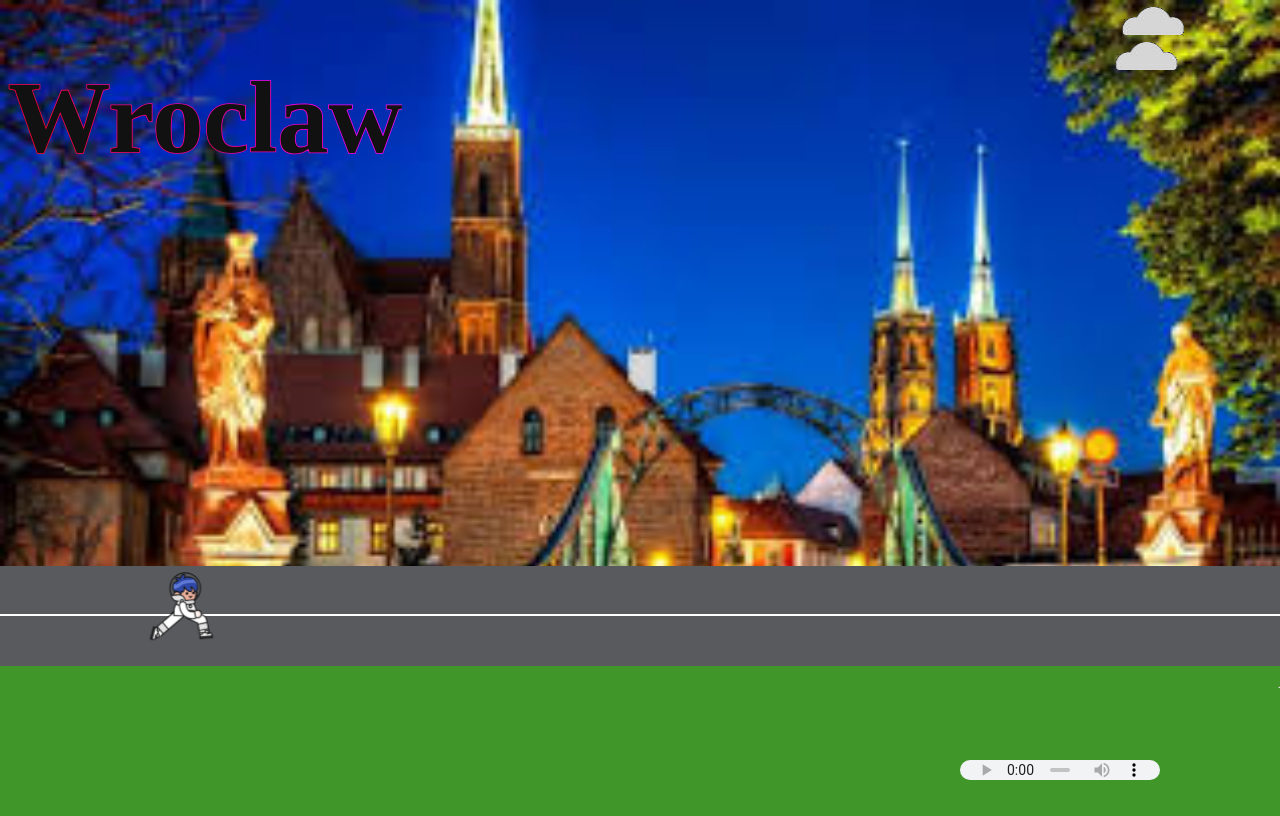
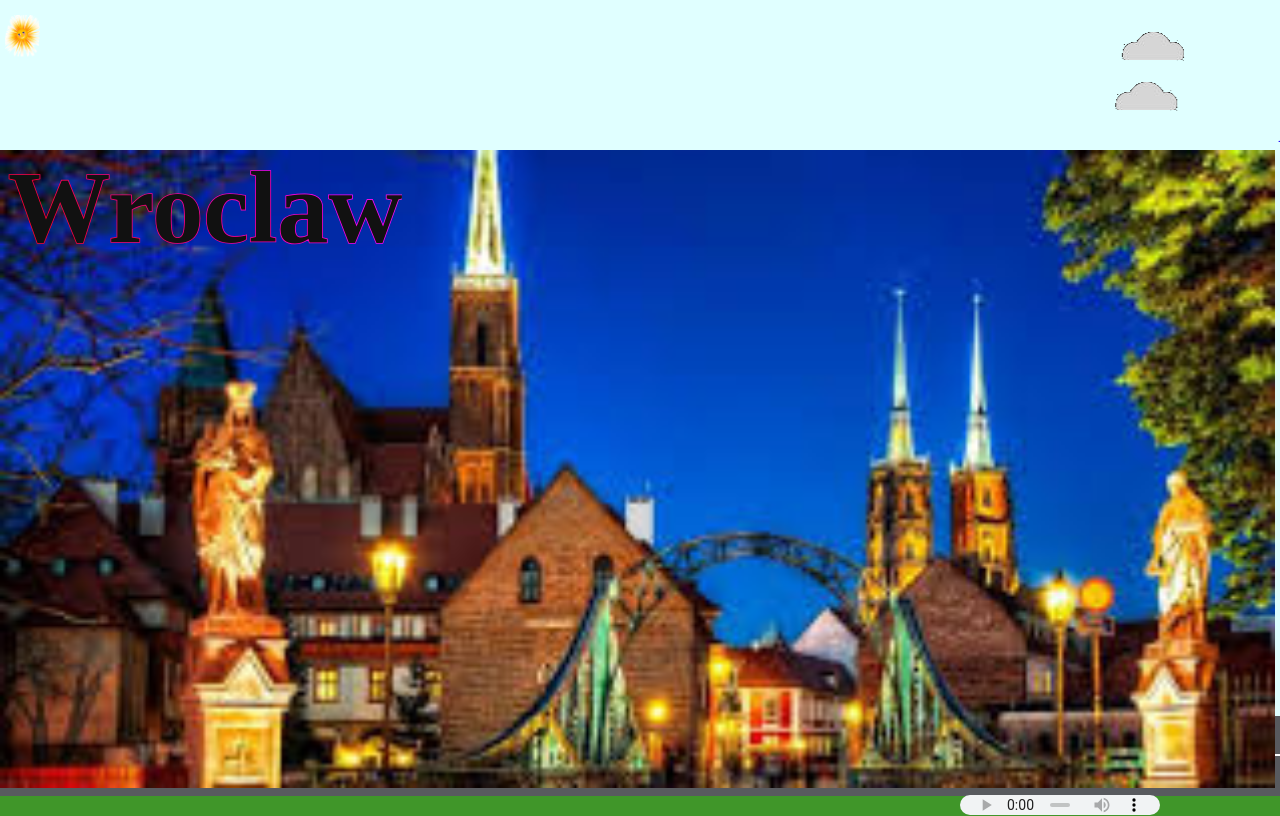
Before and after one commit to UriyUser/Mark-seven-months, a plain HTML site: page index.html in a window 1280 px wide. Shown: the top 816 px of the page. Drawn offline with Linux system fonts and the light colour scheme.

Commit message:
fourth commit

```diff
--- a/index.html
+++ b/index.html
@@ -7,9 +7,8 @@
     <link rel="stylesheet" href="style.css">
 </head>
 <body>
-    <div class="sprite-container">
-        <div class="sprite-image"></div>
-    </div>
+    <img id="k" src="img/Wroclaw.jpeg">
+    <img id="g" src="img/animirovannoe-solnyshko-5.gif" width="35">
 
     <div class="road"></div>
     <div class="p-a"></div>
--- a/style.css
+++ b/style.css
@@ -1,6 +1,5 @@
 body {
-    background: url(img/Wroclaw.jpeg) no-repeat;
-    background-size: contain;
+    background: #E0FFFF;
     overflow-x: hidden;
     overflow-y: hidden;
 }
@@ -17,7 +16,7 @@ body {
                step 30s linear infinite;
     position: absolute;
     left: -80px;
-    bottom: 150px;
+    bottom: 10px;
     z-index: 1;
 }
 @keyframes play {
@@ -34,15 +33,15 @@ audio {
     position: absolute;
     height: 20px;
     width: 200px;
-    bottom: 20px;
+    bottom: -15px;
     right: 120px;
 }
 .road {
     position: absolute;
     width: 1280px;
-    height: 100px;
+    height: 80px;
     left: 0;
-    bottom: 134px;
+    bottom: 4px;
     background: #585a5e;
     z-index: -1;
 }
@@ -51,30 +50,36 @@ audio {
     width: 1280px;
     height: 2px;
     left: 0;
-    bottom: 184px;
+    bottom: 44px;
     background: #fff;
     z-index: -1;
 }
 .ground {
     position: absolute;
     width: 1280px;
-    height: 150px;
+    height: 20px;
     bottom: -16px;
     left: 0;
     background: #409629;
     z-index: -2;
 }
-img {
+#k {
     position: absolute;
-    top: 50px;
-    right: 50px;
+    width: 1275px;
+    top: 150px;
+    left: 0;
+}
+#g {
+    position: absolute;
+    left: 5px;
+    top: 15px;
 }
 .cloud {
     width: 196px;
     height: 99px;
     background: url(img/cloud.png) no-repeat;
     position: absolute;
-    top: 5px;
+    top: 30px;
     left: 0;
     animation: clouds 48s linear infinite;
     transform: translateX(650%);
@@ -85,7 +90,7 @@ img {
     }
 }
 .cloud2 {
-    top: 40px;
+    top: 80px;
     animation: clouds 46s linear infinite;
 }
 marquee {
@@ -93,15 +98,15 @@ marquee {
     font-size: 30px;
     font-weight: bold;
     font-style: italic;
-    color: #ebe2e8;
-    bottom: 105px;
+    color: #3117f9;
+    top: 115px;
     left: 0;
 }
 h1 {
     position: absolute;
     color: #111;
     font-size: 8vw;
-    top: -10px;
+    top: 80px;
     background: linear-gradient(45deg, #f00, #f0f, #ff0, #00f, #0ff, #0f0);
     background-clip: text;
     -webkit-background-clip: text;
```
Also changed, not shown: img/animirovannoe-solnyshko-5.gif (added).
